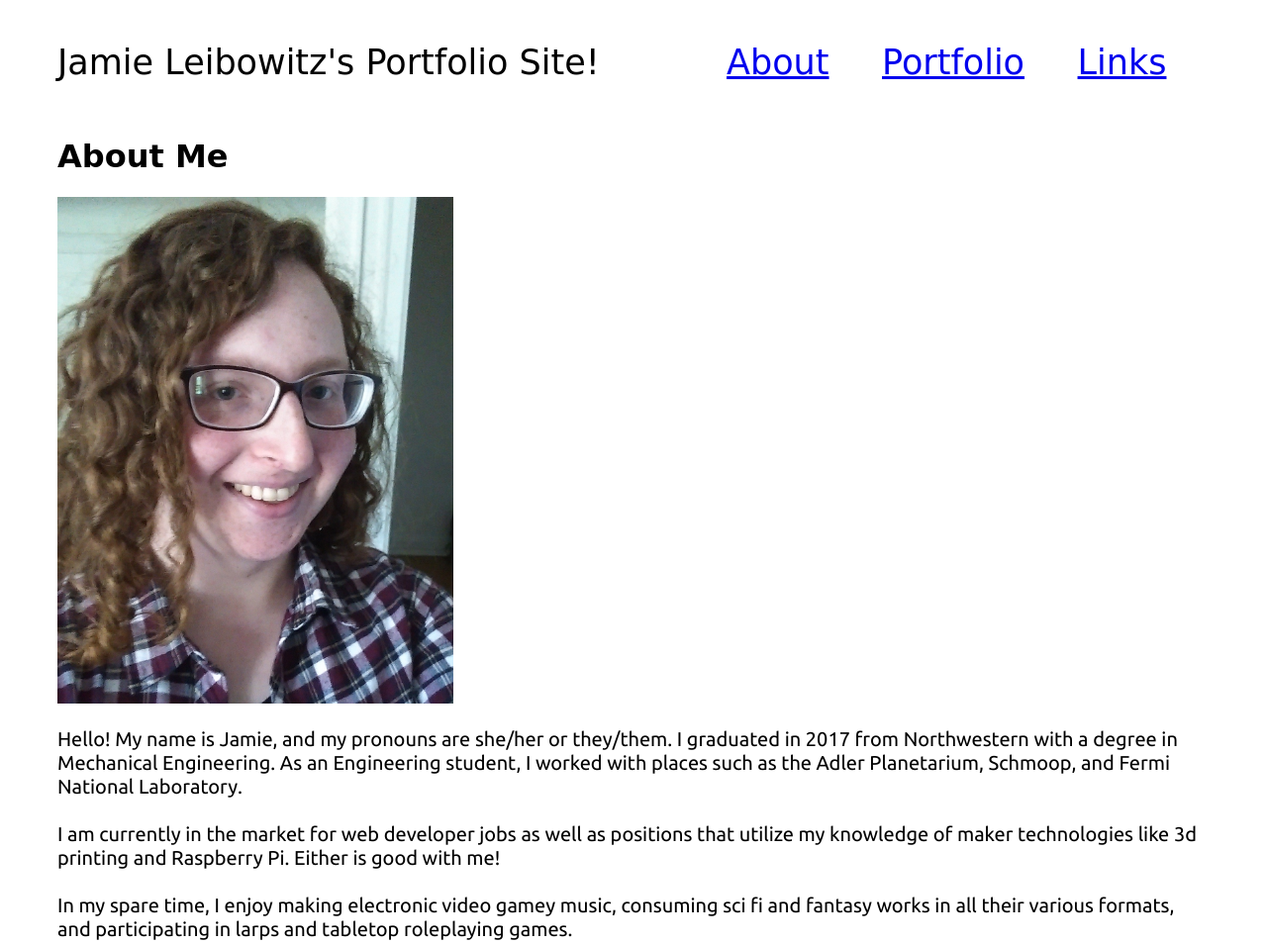
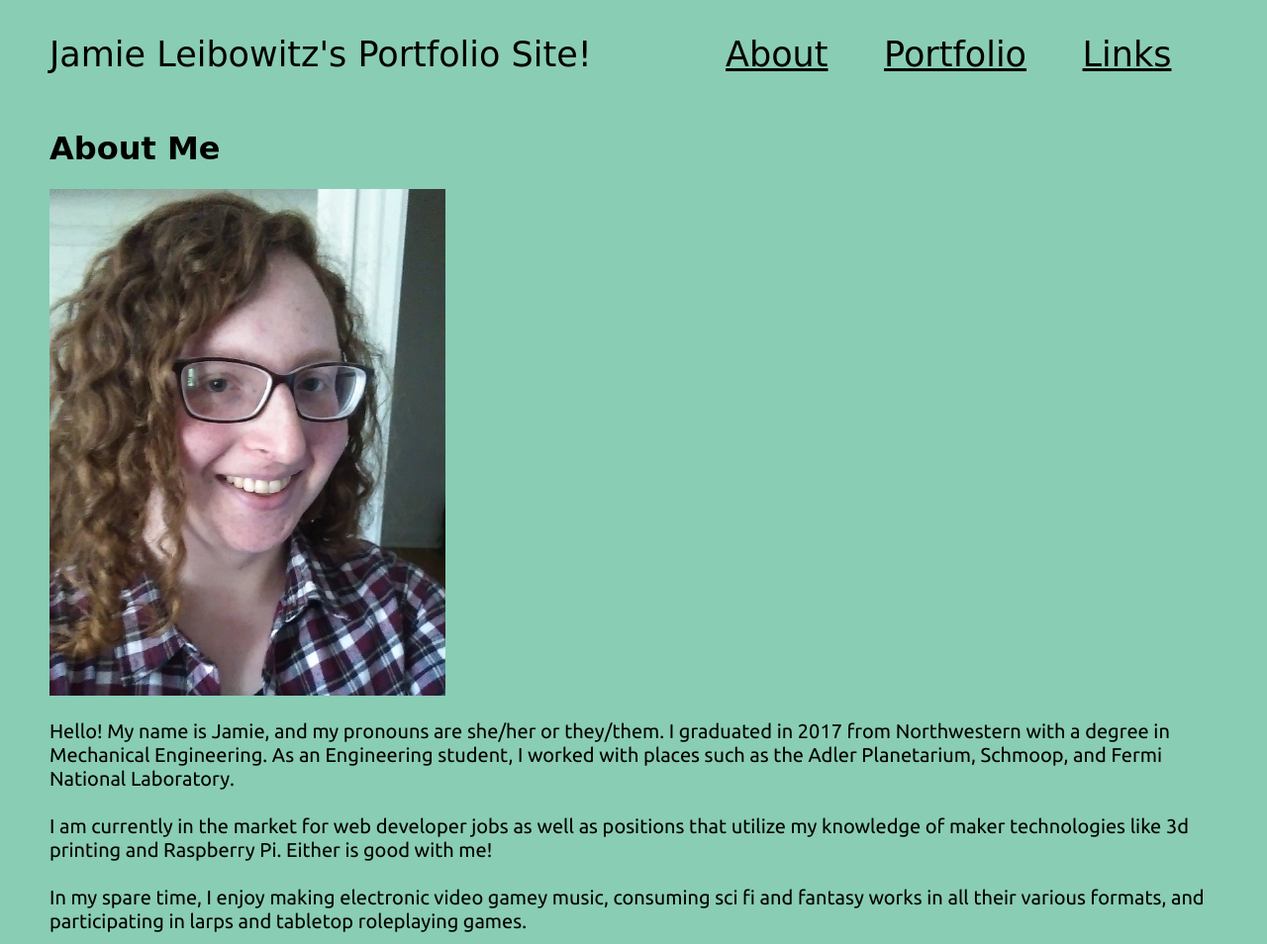
Before and after one commit to jamieleibowitz/personalsite, a plain HTML site: page index.html in a window 1280 px wide. Shown: the whole page at 99% size. Drawn offline with Linux system fonts and the light colour scheme; a web font is replaced by a local one.

Commit message:
color scheme added

```diff
--- a/stylesheet.css
+++ b/stylesheet.css
@@ -1,4 +1,7 @@
 @import url('https://fonts.googleapis.com/css?family=Baloo+Bhai|Ubuntu');
+html {
+    background-color: #89CDB4;
+}
 header {
     width: 100%;
     display: flex;
@@ -9,7 +12,7 @@ header {
     font-weight: 'bold';
 }
 body {
-    padding: 0px 50px 0px 50px;
+    margin: 0px 50px 0px 50px;
 }
 p {
     font-size: 20px;
@@ -39,6 +42,15 @@ figure {
     display: flex;
     flex-direction: column;
     justify-content: space-evenly;
+}
+a:link {
+    color: black;
+}
+a:visited {
+    color: black;
+}
+#main {
+    background-color: #89CDB4;
 }
 #title {
     display: flex;
@@ -116,7 +128,7 @@ figure {
         font-size: 20px;
     }
     body {
-        padding: 0px;
+        margin: 0px;
     }
     h2 {
         font-size: 40px;
```
